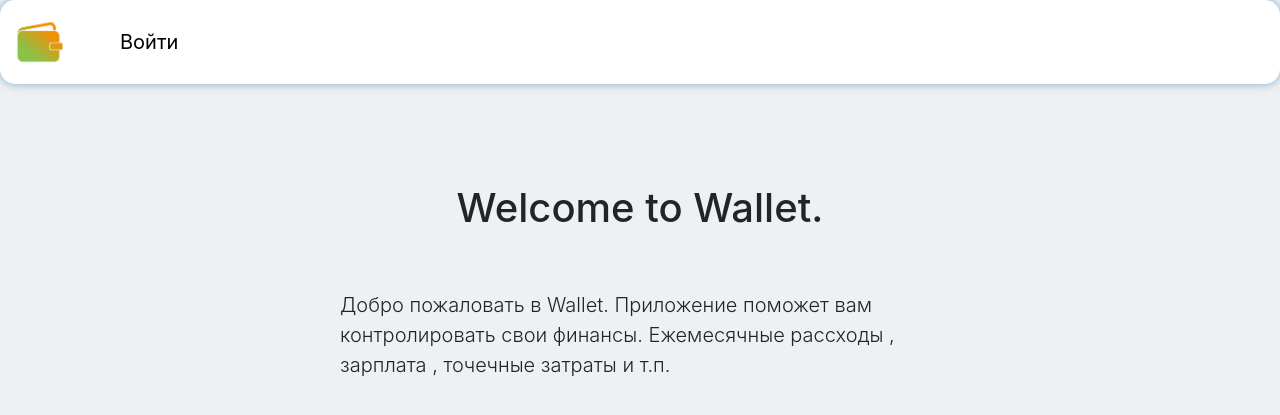
After one commit to Karim-Valeev/django-finances, a Django app: template src/app/templates/pages/unauthorized_main.html in a window 1280 px wide. The commit adds this page. Shown: the top 415 px of the page. Run offline with Django 3.2, Linux system fonts and the light colour scheme; the template is opened without the code that fills it, so the values that code supplies are empty; some libraries are stand-ins or nearby versions.

Commit message:
main unauth_page prototype

```diff
--- a/src/app/static/css/main.css
+++ b/src/app/static/css/main.css
@@ -429,3 +429,47 @@ body.main {
 .form-center .form-control:focus {
     z-index: 2;
 }
+
+
+
+.container-un {
+    display: flex;
+    flex-direction: column;
+    align-content: center;
+    align-items: center;
+    justify-content: center;
+    justify-items: center;
+}
+
+.wallet{
+    margin-top: 100px;
+    border-radius: 10px;
+}
+
+.head-un {
+    justify-content: center;
+    justify-items: center;
+    align-items: center;
+    align-content: center;
+}
+
+.head-text {
+    margin-top: 0;
+    margin-bottom: .5rem;
+    font-weight: 500;
+    line-height: 1.2;
+}
+
+.text-un {
+    margin-top: 50px;
+    width: 600px;
+
+}
+
+.info-text {
+    display: block;
+    margin-block-start: 1em;
+    margin-block-end: 1em;
+    font-size: 1.25rem;
+    font-weight: 300;
+}
--- /dev/null
+++ b/src/app/templates/pages/unauthorized_main.html
@@ -0,0 +1,36 @@
+{% extends 'base/base.html' %}
+{% load static %}
+
+{% block header %}
+    <header>
+        <div class="logo">
+            <a href="{% url 'main' %}">
+                <img src="{% static 'img/logo.png' %}" alt="Logo" width="60" height="60"/>
+            </a>
+        </div>
+        <div class="profile">
+            <a href="{% url 'sign_in' %}">Войти</a>
+        </div>
+    </header>
+{% endblock %}
+
+{% block content %}
+    <body>
+
+        <div class="container-un">
+            <div class="wallet">
+                <div class="head-un">
+                    <h1 class="head-text">Welcome to Wallet.</h1>
+                </div>
+
+                <div class="text-un">
+                    <p class="info-text">
+                        Добро пожаловать в Wallet. Приложение поможет вам контролировать свои финансы.
+                        Ежемесячные рассходы , зарплата , точечные затраты и т.п.
+                    </p>
+                </div>
+            </div>
+        </div>
+
+    </body>
+{% endblock %}
--- a/src/app/views.py
+++ b/src/app/views.py
@@ -8,7 +8,10 @@ from app.services import register_user
 
 
 def test_view(request):
-    return render(request, "pages/main.html")
+    if request.user.is_authenticated:
+        return render(request, "pages/main.html")
+    else:
+        return render(request, "pages/unauthorized_main.html")
 
 
 @not_authorized
```
Also changed, not shown: src/app/static/img/finances.jpg (added).
